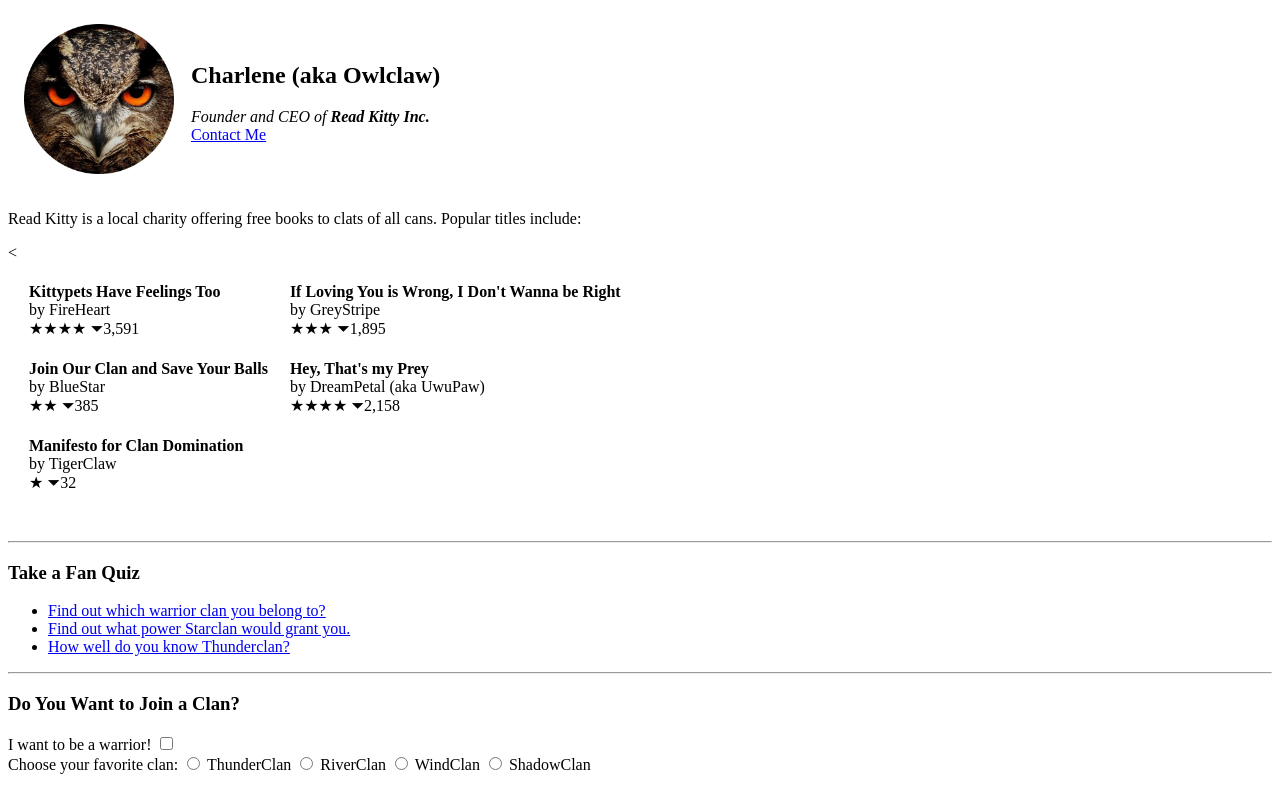
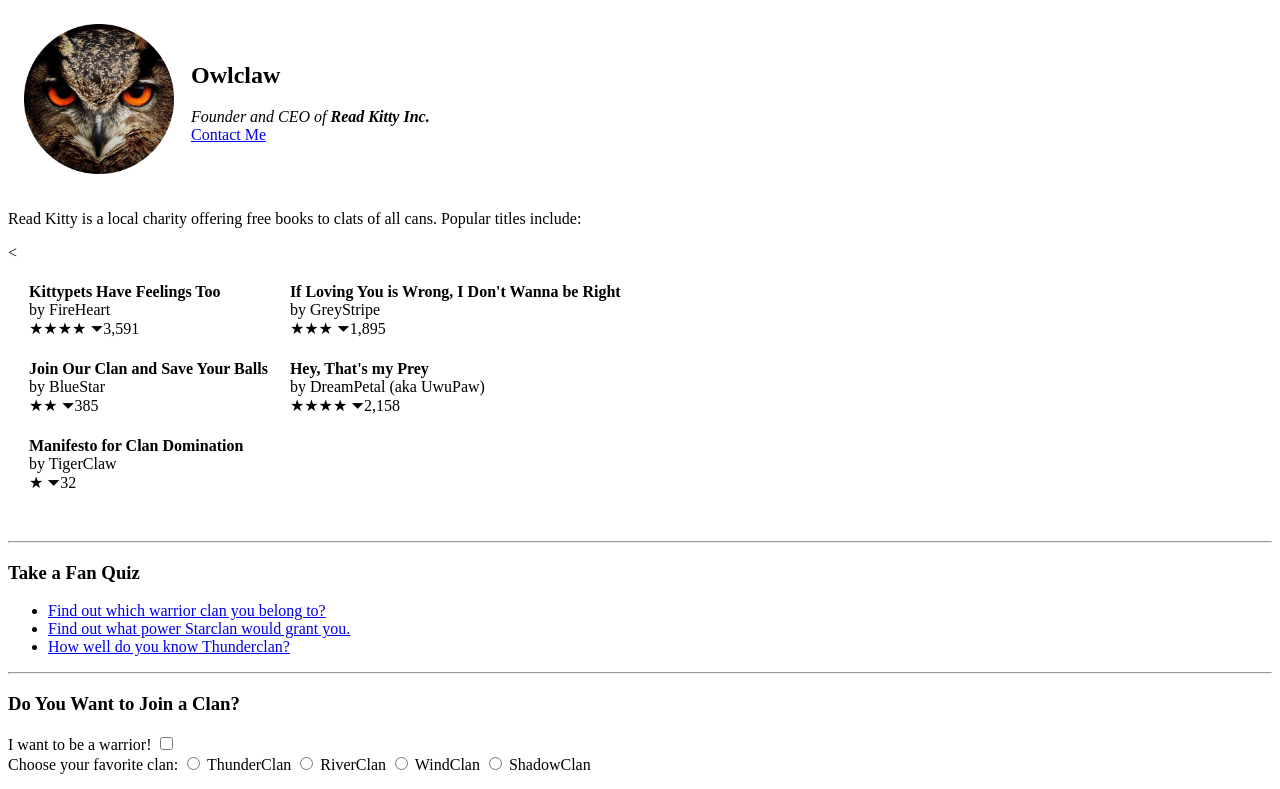
Before and after one commit to charlenetib/Kitty, a plain HTML site: page index.html in a window 1280 px wide. Shown: the top 789 px of the page. Drawn offline with Linux system fonts and the light colour scheme.

Commit message:
Update index.html

```diff
--- a/index.html
+++ b/index.html
@@ -7,7 +7,7 @@
   <body>
     <table cellspacing="15"><tr>
       <td><img src="images/Owlclaw circle.jpeg" alt="Owlclaw Profile Picture" width="150" height="150"></td>
-      <td><h2>Charlene (aka Owlclaw)</h2><p><em>Founder and CEO of <strong>Read Kitty Inc.</strong></em> <br>
+      <td><h2>Owlclaw</h2><p><em>Founder and CEO of <strong>Read Kitty Inc.</strong></em> <br>
       <a href="Contact Info.html" target="blank">Contact Me</a></p></td>
     </tr></table>
 
```
